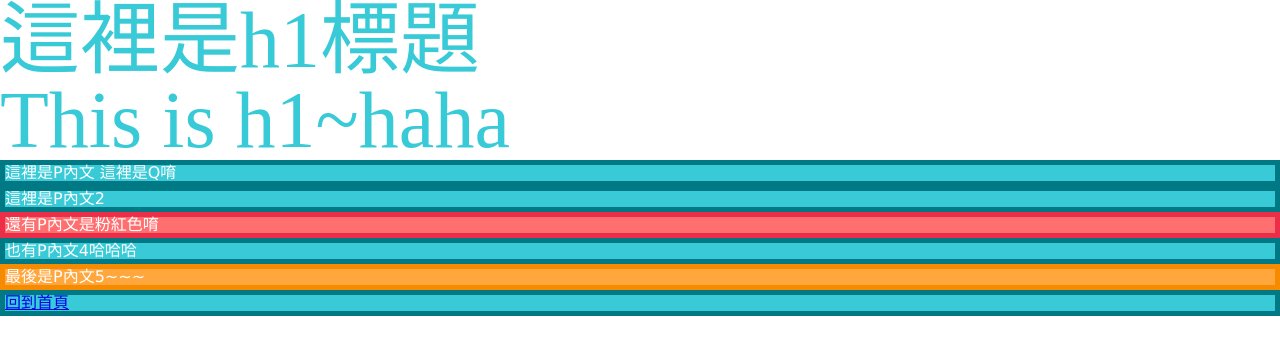
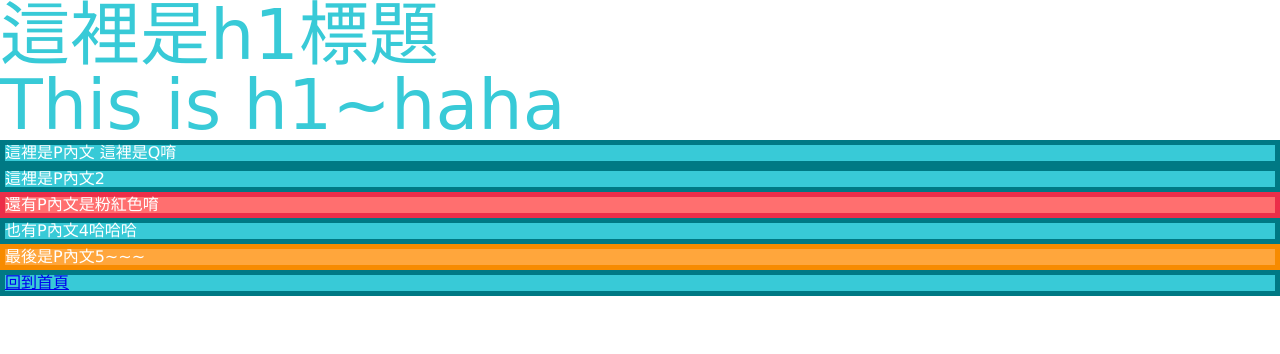
Before and after one commit to dolly320/dolly320.github.io, a plain HTML site: page css/cssbasic.html in a window 1280 px wide. Drawn offline with Linux system fonts and the light colour scheme.

Commit message:
201605020843
201605020843

```diff
--- a/css/cssbasic.css
+++ b/css/cssbasic.css
@@ -132,13 +132,14 @@
  }
  /*CSS Reset END*/
 
+ @import url(https://fonts.googleapis.com/css?family=Lobster);
  @font-face {
      font-family: "Emblema One";
      src: url ("http://wickedlysmart.com/hfhtmlcss/chapter8/journal/EmblemaOne-Regular.woff"), url ("http://wickedlysmart.com/hfhtmlcss/chapter8/journal/EmblemaOne-Regular.ttf");
  }
 
  body {
-     font-family: setofont, Verdana, Geneva, Arial, sans-serif;
+     font-family: setofont, Lobster Verdana, Geneva, Arial, sans-serif;
  }
 
  p {
@@ -160,7 +161,7 @@
  }
 
  h1 {
-     font-family: "Emblema One";
-     font-size: 80px;
+     font-family: "Lobster", cursive;
+     font-size: 70px;
      color: #38cad7
  }
```
Also changed, not shown: css/cssbasic.html (+2 -3 lines), index.html (+0 -4 lines).
